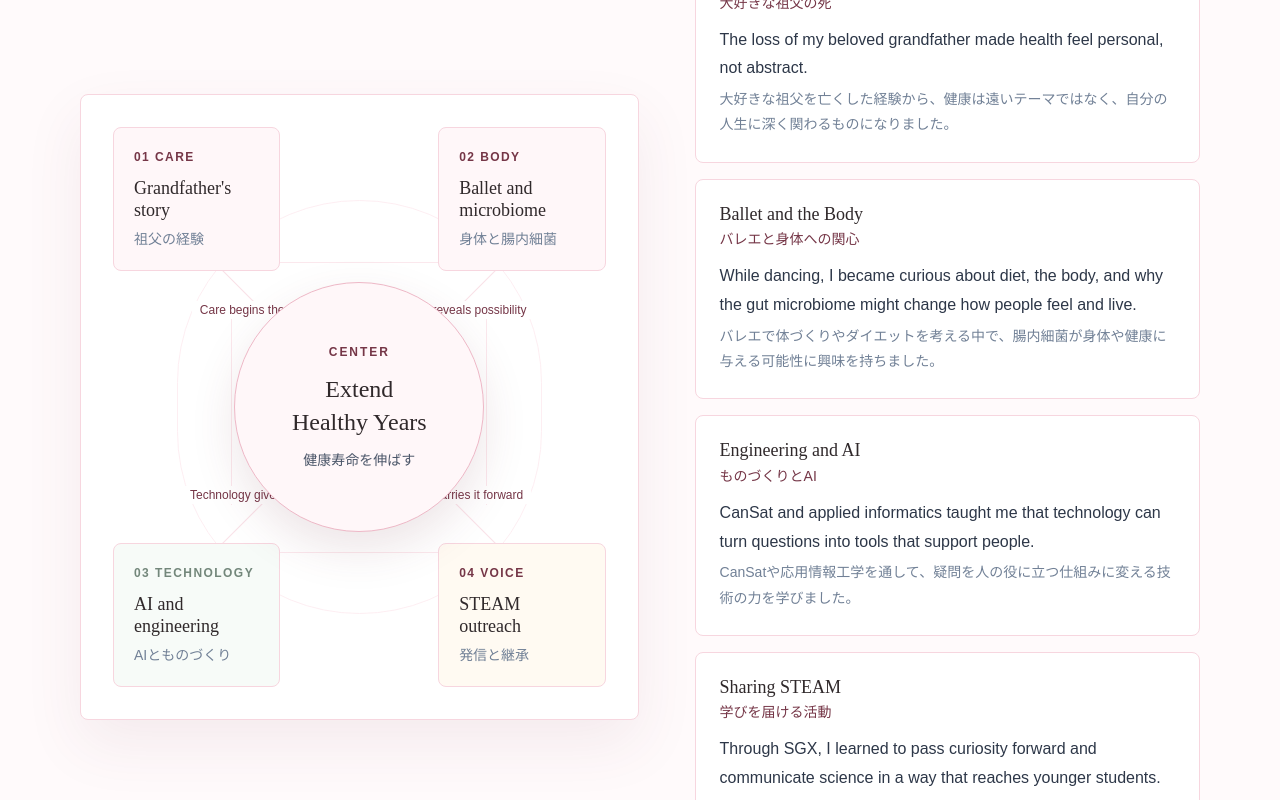
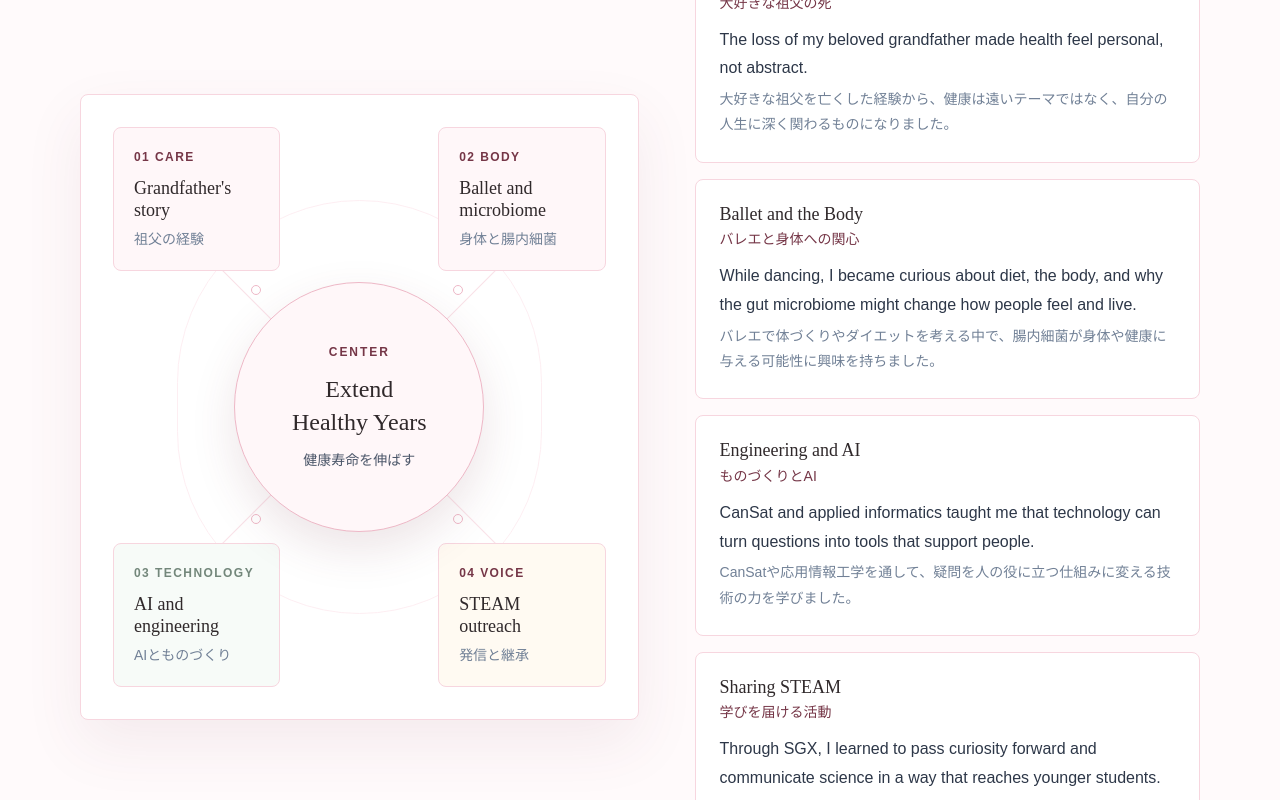
Before and after one commit to Sherry-misato/Misato-Hayashi-sherry-portfolio, a Next.js app: page / in a window 1280 px wide. Shown: the part 1920-2720 px from the top of the page. Built offline with nearby package versions, Linux system fonts and the light colour scheme.

Commit message:
Improve life map readability

```diff
--- a/app/page.tsx
+++ b/app/page.tsx
@@ -255,11 +255,15 @@ export default function Home() {
               <Box display={{ base: "none", md: "block" }} position="relative" minH="560px">
                 <Box position="absolute" top="50%" left="50%" w="1px" h="72%" bg="rose.200" transform="translate(-50%, -50%) rotate(45deg)" opacity=".75" />
                 <Box position="absolute" top="50%" left="50%" w="1px" h="72%" bg="rose.200" transform="translate(-50%, -50%) rotate(-45deg)" opacity=".75" />
-                <Box position="absolute" top="24%" left="50%" w="36%" h="1px" bg="rose.200" transform="translateX(-50%)" opacity=".55" />
-                <Box position="absolute" bottom="24%" left="50%" w="36%" h="1px" bg="rose.200" transform="translateX(-50%)" opacity=".55" />
-                <Box position="absolute" top="50%" left="24%" w="1px" h="35%" bg="rose.200" transform="translateY(-50%)" opacity=".55" />
-                <Box position="absolute" top="50%" right="24%" w="1px" h="35%" bg="rose.200" transform="translateY(-50%)" opacity=".55" />
                 <Box position="absolute" inset="13%" border="1px solid" borderColor="rose.100" borderRadius="full" opacity=".85" />
+                {[
+                  ["29%", "29%"],
+                  ["70%", "29%"],
+                  ["29%", "70%"],
+                  ["70%", "70%"],
+                ].map(([left, top]) => (
+                  <Box key={`${left}-${top}`} position="absolute" left={left} top={top} w="10px" h="10px" borderRadius="full" bg="white" border="1px solid" borderColor="rose.300" transform="translate(-50%, -50%)" zIndex="1" />
+                ))}
                 <Box position="absolute" top="0" left="0" w="34%" bg="#fff7f9" border="1px solid" borderColor="rose.200" borderRadius="8px" p={5} zIndex="1">
                     <Text color="rose.700" fontSize="xs" letterSpacing=".12em" fontWeight="bold">01 CARE</Text>
                     <Heading as="p" mt={3} fontSize="lg" fontWeight="500">Grandfather&apos;s story</Heading>
@@ -277,16 +281,6 @@ export default function Home() {
                       <Text mt={3} color="gray.600" fontSize="sm">健康寿命を伸ばす</Text>
                     </Box>
                   </Flex>
-                {[
-                  ["16%", "31%", "Care begins the question"],
-                  ["57%", "31%", "Body reveals possibility"],
-                  ["14%", "64%", "Technology gives shape"],
-                  ["57%", "64%", "Voice carries it forward"],
-                ].map(([left, top, text]) => (
-                  <Text key={text} position="absolute" left={left} top={top} color="rose.700" fontSize="xs" bg="white" px={2} zIndex="1">
-                    {text}
-                  </Text>
-                ))}
                 <Box position="absolute" bottom="0" left="0" w="34%" bg="#f7fbf8" border="1px solid" borderColor="rose.200" borderRadius="8px" p={5} zIndex="1">
                     <Text color="sage" fontSize="xs" letterSpacing=".12em" fontWeight="bold">03 TECHNOLOGY</Text>
                     <Heading as="p" mt={3} fontSize="lg" fontWeight="500">AI and engineering</Heading>
```
